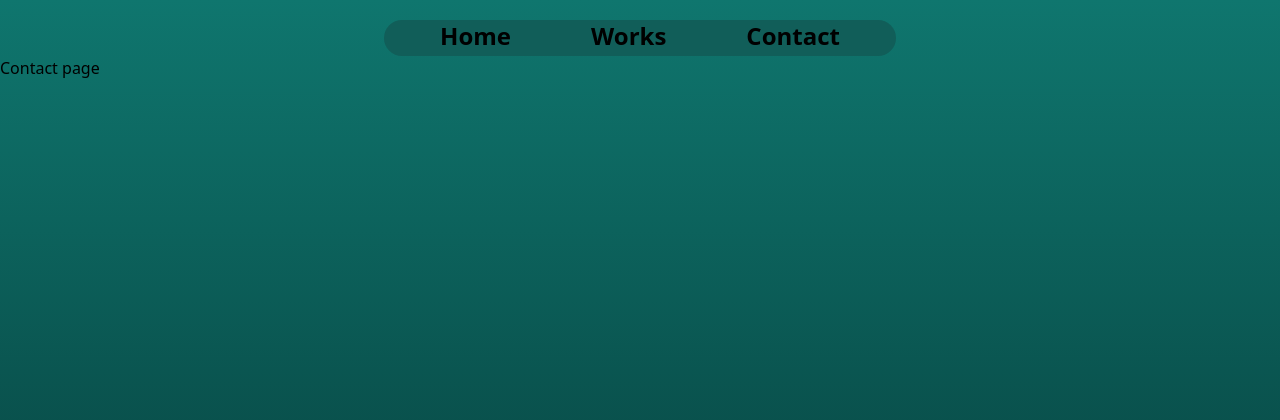
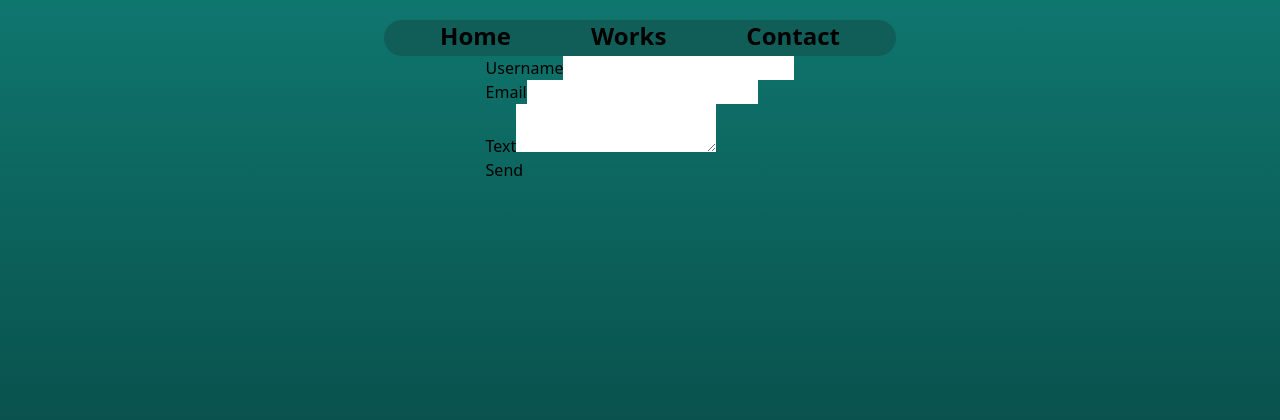
Before and after one commit to Vinsmoke55/Flask-Portfolio, a Flask app: page /contact in a window 1280 px wide. Shown: the top 420 px of the page. Run offline with Flask 3, Linux system fonts and the light colour scheme; some libraries are stand-ins or nearby versions.

Commit message:
contact form and rendering in template

```diff
--- a/flask_portfolio/__init__.py
+++ b/flask_portfolio/__init__.py
@@ -2,4 +2,6 @@ from flask import Flask
 
 app=Flask(__name__)
 
+app.config['SECRET_KEY']='3666e0b91fe4e837650c8ce047ee7dca'
+
 from flask_portfolio import routes
--- /dev/null
+++ b/flask_portfolio/forms.py
@@ -0,0 +1,11 @@
+from flask_wtf import Form
+from wtforms import StringField,TextAreaField,SubmitField
+from wtforms.validators import DataRequired,Length,Email
+
+
+
+class ContactForm(Form):
+	username=StringField('Username',validators=[DataRequired(),Length(min=2,max=20)])
+	email=StringField('Email',validators=[DataRequired(),Email()])
+	text=TextAreaField('Text',validators=[DataRequired()])
+	submit=SubmitField('Send')
--- a/flask_portfolio/routes.py
+++ b/flask_portfolio/routes.py
@@ -1,5 +1,6 @@
 from flask import render_template,url_for
 from flask_portfolio import app
+from flask_portfolio.forms import ContactForm
 
 @app.route('/')
 @app.route('/home')
@@ -12,4 +13,5 @@ def works():
 
 @app.route('/contact')
 def contact():
-	return render_template('contact.html')
+	form=ContactForm()
+	return render_template('contact.html',form=form)
--- a/flask_portfolio/templates/contact.html
+++ b/flask_portfolio/templates/contact.html
@@ -1,4 +1,19 @@
 {%extends 'layout.html'%}
 {%block content%}
-	<h1>Contact page</h1>
+	<div class="flex flex-row justify-center">
+		<form method="POST">
+			<div>
+				{{form.username.label}}{{form.username()}}
+			</div>
+			<div>
+				{{form.email.label}}{{form.email()}}
+			</div>
+			<div>
+				{{form.text.label}}{{form.text()}}
+			</div>
+			<div>
+				{{form.submit()}}
+			</div>
+		</form>
+	</div>
 {%endblock%}
```
